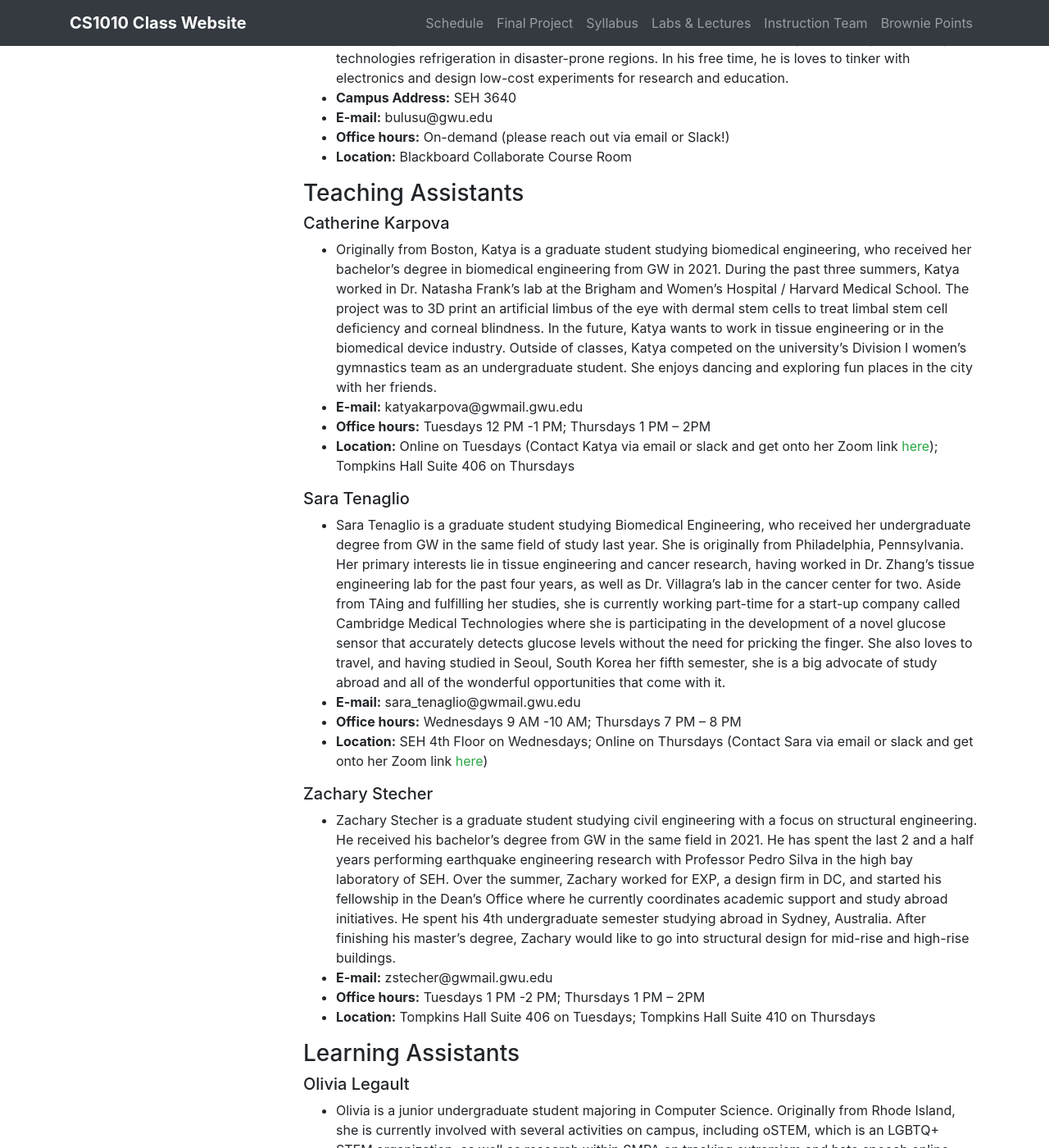
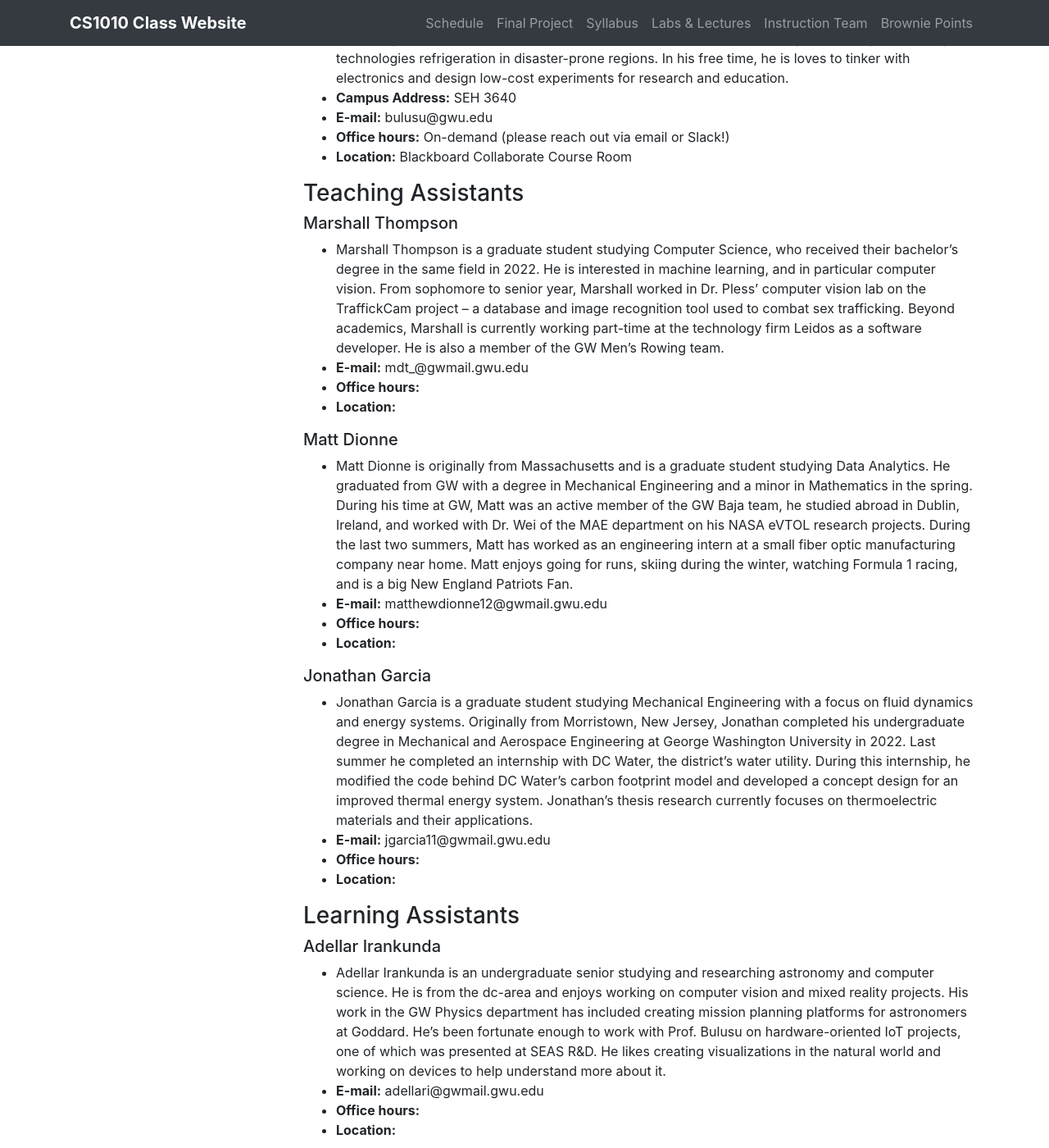
Before and after one commit to GWU-CSCI1010/gwu-csci1010-fall2022.github.io, a Jekyll site: the page built from _pages/contact.md, in a window 1280 px wide and 1400 px high, scrolled down 384 px. Shown: the whole window at 82% size. Built offline with Jekyll 4.4.1, drawn with Linux system fonts in a browser that asks for light colours; some of the changed text lies outside the part shown.

Commit message:
Links open in new tab, instruction team updated

```diff
--- a/_layouts/default.html
+++ b/_layouts/default.html
@@ -10,8 +10,6 @@
 {% capture col1 %}{% if page.narrow %}3{% else %}4{% endif %}{% endcapture %}
 
 {% capture col2 %}{% if page.narrow %}9{% else %}8{% endif %}{% endcapture %}
-
-{% assign slackLink = "SLAAAACK" %}
 
 <div class="container site-container" id="top">
     <div class="row">
--- a/_pages/contact.md
+++ b/_pages/contact.md
@@ -19,77 +19,57 @@
 - **Location:** Blackboard Collaborate Course Room
 
 ### Teaching Assistants
-##### Catherine Karpova
-- Originally from Boston, Katya is a graduate student studying biomedical engineering, who received her bachelor’s degree in biomedical engineering from GW in 2021.
-During the past three summers, Katya worked in Dr. Natasha Frank’s lab at the Brigham and Women’s Hospital / Harvard Medical School.
-The project was to 3D print an artificial limbus of the eye with dermal stem cells to treat limbal stem cell deficiency and corneal blindness. In the future, Katya wants to work in tissue engineering or in the biomedical device industry.
-Outside of classes, Katya competed on the university's Division I women’s gymnastics team as an undergraduate student.
-She enjoys dancing and exploring fun places in the city with her friends.
-- **E-mail:** katyakarpova@gwmail.gwu.edu
-- **Office hours:** Tuesdays 12 PM -1 PM; Thursdays 1 PM – 2PM
-- **Location:** Online on Tuesdays (Contact Katya via email or slack and get onto her Zoom link <a href="https://us05web.zoom.us/j/5425845044?pwd=VGhXa1l2TEFWeDNnSGxtUHFyWEtZUT09#success" target="_blank">here</a>); Tompkins Hall Suite 406 on Thursdays
+##### Marshall Thompson
+- Marshall Thompson is a graduate student studying Computer Science, who received their bachelor’s degree in the same field in 2022. He is interested in machine learning, and in particular computer vision. From sophomore to senior year, Marshall worked in Dr. Pless’ computer vision lab on the TraffickCam project – a database and image recognition tool used to combat sex trafficking. Beyond academics, Marshall is currently working part-time at the technology firm Leidos as a software developer. He is also a member of the GW Men’s Rowing team.
+- **E-mail:** mdt_@gwmail.gwu.edu
+- **Office hours:**
+- **Location:**
 
-##### Sara Tenaglio
-- Sara Tenaglio is a graduate student studying Biomedical Engineering, who received her undergraduate degree from GW in the same field of study last year.
-She is originally from Philadelphia, Pennsylvania.
-Her primary interests lie in tissue engineering and cancer research, having worked in Dr. Zhang’s tissue engineering lab for the past four years, as well as Dr. Villagra’s lab in the cancer center for two.
-Aside from TAing and fulfilling her studies, she is currently working part-time for a start-up company called Cambridge Medical Technologies where she is participating in the development of a novel glucose sensor that accurately detects glucose levels without the need for pricking the finger.
-She also loves to travel, and having studied in Seoul, South Korea her fifth semester, she is a big advocate of study abroad and all of the wonderful opportunities that come with it.
-- **E-mail:** sara_tenaglio@gwmail.gwu.edu
-- **Office hours:** Wednesdays 9 AM -10 AM; Thursdays 7 PM – 8 PM
-- **Location:** SEH 4th Floor on Wednesdays; Online on Thursdays (Contact Sara via email or slack and get onto her Zoom link <a href="https://gwu-edu.zoom.us/j/97481993404?pwd=Wm1UcTJEdEppSktwbndxSzBjbG1Idz09" target="_blank">here</a>)
+##### Matt Dionne
+- Matt Dionne is originally from Massachusetts and is a graduate student studying Data Analytics. He graduated from GW with a degree in Mechanical Engineering and a minor in Mathematics in the spring. During his time at GW, Matt was an active member of the GW Baja team, he studied abroad in Dublin, Ireland, and worked with Dr. Wei of the MAE department on his NASA eVTOL research projects. During the last two summers, Matt has worked as an engineering intern at a small fiber optic manufacturing company near home. Matt enjoys going for runs, skiing during the winter, watching Formula 1 racing, and is a big New England Patriots Fan.
+- **E-mail:** matthewdionne12@gwmail.gwu.edu
+- **Office hours:**
+- **Location:**
 
-##### Zachary Stecher
-- Zachary Stecher is a graduate student studying civil engineering with a focus on structural engineering.
-He received his bachelor’s degree from GW in the same field in 2021.
-He has spent the last 2 and a half years performing earthquake engineering research with Professor Pedro Silva in the high bay laboratory of SEH.
-Over the summer, Zachary worked for EXP, a design firm in DC, and started his fellowship in the Dean’s Office where he currently coordinates academic support and study abroad initiatives. He spent his 4th undergraduate semester studying abroad in Sydney, Australia.
-After finishing his master’s degree, Zachary would like to go into structural design for mid-rise and high-rise buildings.
-- **E-mail:** zstecher@gwmail.gwu.edu
-- **Office hours:** Tuesdays 1 PM -2 PM; Thursdays 1 PM – 2PM
-- **Location:** Tompkins Hall Suite 406 on Tuesdays; Tompkins Hall Suite 410 on Thursdays
+##### Jonathan Garcia
+- Jonathan Garcia is a graduate student studying Mechanical Engineering with a focus on fluid dynamics and energy systems. Originally from Morristown, New Jersey, Jonathan completed his undergraduate degree in Mechanical and Aerospace Engineering at George Washington University in 2022. Last summer he completed an internship with DC Water, the district’s water utility. During this internship, he modified the code behind DC Water’s carbon footprint model and developed a concept design for an improved thermal energy system. Jonathan’s thesis research currently focuses on thermoelectric materials and their applications.
+- **E-mail:** jgarcia11@gwmail.gwu.edu
+- **Office hours:**
+- **Location:**
 
 ### Learning Assistants
-##### Olivia Legault
-- Olivia is a junior undergraduate student majoring in Computer Science. Originally from Rhode Island, she is currently involved with several activities on campus, including oSTEM, which is an LGBTQ+ STEM organization, as well as research within SMPA on tracking extremism and hate speech online. She is also involved in the student theater program 14th, as a member of the tech crew. Her primary research and academic focus is on the spread of extremism and misinformation through online platforms like Telegram, as well as interests in the areas of law and security and privacy within CS. Besides these interests, Olivia spends her free time learning to skateboard and play guitar.
-- **E-mail:** olegault@gwmail.gwu.edu
-- **Office hours:** Wednesdays 9 PM - 10 PM
-- **Location:** SEH 4th Floor (Couches and chairs by the elevators)
+##### Adellar Irankunda
+- Adellar Irankunda is an undergraduate senior studying and researching astronomy and computer science. He is from the dc-area and enjoys working on computer vision and mixed reality projects. His work in the GW Physics department has included creating mission planning platforms for astronomers at Goddard. He’s been fortunate enough to work with Prof. Bulusu on hardware-oriented IoT projects, one of which was presented at SEAS R&D. He likes creating visualizations in the natural world and working on devices to help understand more about it.
+- **E-mail:** adellari@gwmail.gwu.edu
+- **Office hours:**
+- **Location:**
 
-##### Jonathan Terry
-- Jon Terry is in his senior year and majoring in computer science with a minor in mathematics, originally from Connecticut.
-This past summer he worked in the Computer Science department’s systems lab for a research fellowship, working on power management in embedded systems.
-- **E-mail:** jterry82@gwmail.gwu.edu
-- **Office hours:** Mondays 3 PM - 4 PM
-- **Location:** SEH 4th Floor (Couches and chairs by the elevators)
+##### Fred Noubieptie
+- Fred is a sophomore studying Computer Science, hoping to minor in physics. Fred is originally from Cameroon. He is interested in Quantum Computing because he believes it's the feature and it can be used to help so many people around the world. Fred likes running, watching anime and doing anything and everything. Fred is part of Steel bridge, DBF, Rocket and EWOB
+- **E-mail:** rnoubieptie40@gwmail.gwu.edu
+- **Office hours:**
+- **Location:**
 
-##### Jack Umina
-- Jack is a senior studying computer science from Brick, New Jersey. In the fall of his freshman year he completed CSCI 1010.
-This year as part of his senior design project, Jack will be working on TraffickCam, a computer vision application that helps combat sex trafficking by matching images of victims in hotel rooms with the name and location of the hotel in efforts to help law enforcement in the search for victims.
-This past summer he interned as a software developer at Leidos where he worked on air traffic control software.
-After graduation, he plans to return to Leidos as a full time developer. Outside of class, he is an avid member of GW Sailing.
-- **E-mail:** jumina@gwmail.gwu.edu
-- **Office hours:** Wednesdays 9:45 AM -10:45 AM
-- **Location:** SEH 4th Floor (Couches and chairs by the elevators)
+##### Joshua Rizika
+- Joshua Rizika is a 4th year student studying Computer Science.  He grew up in Brookline, Massachusetts and attended a boarding school in New Hampshire.  He spent the first two years at GW pursuing a Mechanical Engineering degree but soon realized that his interests were more geared towards computer science.  Over the past summer he worked as an intern at MaxPayload, a consulting firm that specializes in financial and market analysis for a variety of industry leaders.  Josh enjoys Squash, Skiing, Biking, Doctor Who, and Minecraft.
+- **E-mail:** rizikaj23@gwmail.gwu.edu
+- **Office hours:**
+- **Location:**
 
-##### Ethan Frink
-- Ethan is a senior mechanical engineering student from Sheboygan, Wisconsin. He took APSC1001 in his first semester at GW!
-After the APSC1001 class, he worked in the Exergy Research Lab with Professor Bulusu to build a prototype ejector-based refrigerator model.
-He used Python programming to simulate the system. These experiences led to presentations within GW and a publication with the Thermal and Fluids Engineering Conference (TFEC2021).
-He joined Design/Build/Fly (DBF) my junior year and helped design the wing for the first flight-worthy remote-controlled aircraft at GW.
-He is now the Chief Engineer of the organization. Any interested new members can happily contact hium!
-On a non-technical side, I studied abroad in Sydney during my 4th semester at GW and am part of the Symphonic Band and the C-brass pep band!
-- **E-mail:** efrink@gwmail.gwu.edu
-- **Office hours:** Mondays 5:30 PM - 6:30 PM
-- **Location:** Contact Ethan via email or slack and get onto his Zoom link <a href="https://gwu-edu.zoom.us/j/4431812611?pwd=d0xMMlZzZ0FsR0xpUm43UTZSNWRGZz09" target="_blank">here</a>)
+##### Josie Libbon
+- Josie Libbon is a junior studying Computer Science, with a minor in Political Science. She is currently the Public Relations Chair of ACM (Association of Computing Machinery), the Conference Planner of WiCS (Women in Computer Science) and a Student Board Representative for the GWCS JEDI (Justice, Equality, Diversity, Inclusion) Council. This past summer, she worked in Professor Narahari and Professor Bulusu’s lab for a research fellowship, focusing on machine learning and artificial intelligence. In her free time, she enjoys running, playing bass guitar, and dancing in GW Balance.
+- **E-mail:** josielibbon@gwmail.gwu.edu
+- **Office hours:**
+- **Location:**
 
-##### Alexis Renderos
-- Alexis is a senior studying mechanical engineering with a concentration in aerospace engineering from Fairfax, Virginia.
-Alexis came to GW as an undeclared engineering major and participated in APSC 1001 in his first semester.
-He is currently the President of GW SHPE, the Student Chair of SEAS Together, and the Secretary of GW AIAA.
-Additionally, he is the Aerodynamics lead for the GW AIAA Design/Build/Fly team and a SEASSPAN Mentor.
-He has participated in the Summer Undergraduate Program in Engineering Research in the summer of 2019 and 2020 and worked with Dr. Kartik Bulusu.
-This past summer, he worked at Amazon Web Services as an Engineering Operations Technician.
-- **E-mail:** alexisrenderos@gwmail.gwu.edu
-- **Office hours:** Wednesdays 2 PM -3 PM
-- **Location:** SEH 3rd Floor (Couches and chairs by the elevators)
+##### Miles Grant
+- Miles Grant is a senior studying Computer Science with a minor in Geography. He is interested in cybersecurity with a specific focus on online privacy for vulnerable and underrepresented groups. Since summer 2020, Miles has done research in the GWU Usable Security and Privacy Lab (GWUSEC) with Professors Aviv and Acar in the area of mobile authentication. He is an athlete on the GW Track and Field team and his hobbies include photography, skateboarding, and parkour.
+- **E-mail:** milesgrant@gwmail.gwu.edu
+- **Office hours:**
+- **Location:**
+
+##### Talia Novack
+- Talia is a sophomore studying Computer Science. She is originally from Phoenix, Arizona and enjoys going on hikes in the desert and here in Virginia in the mountains.  Talia is interested in AI and quantum computing. She enjoys meeting new people and working as a part of a team. Along with classwork, Talia is also involved with GW’s radio station, WRGW, and serves as the assistant programming director on the board. She cannot wait to meet everyone and start this class.
+- **E-mail:** talianovack@gwu.edu
+- **Office hours:**
+- **Location:**
```
Also changed, not shown: _pages/index.md (+7 -10 lines).
